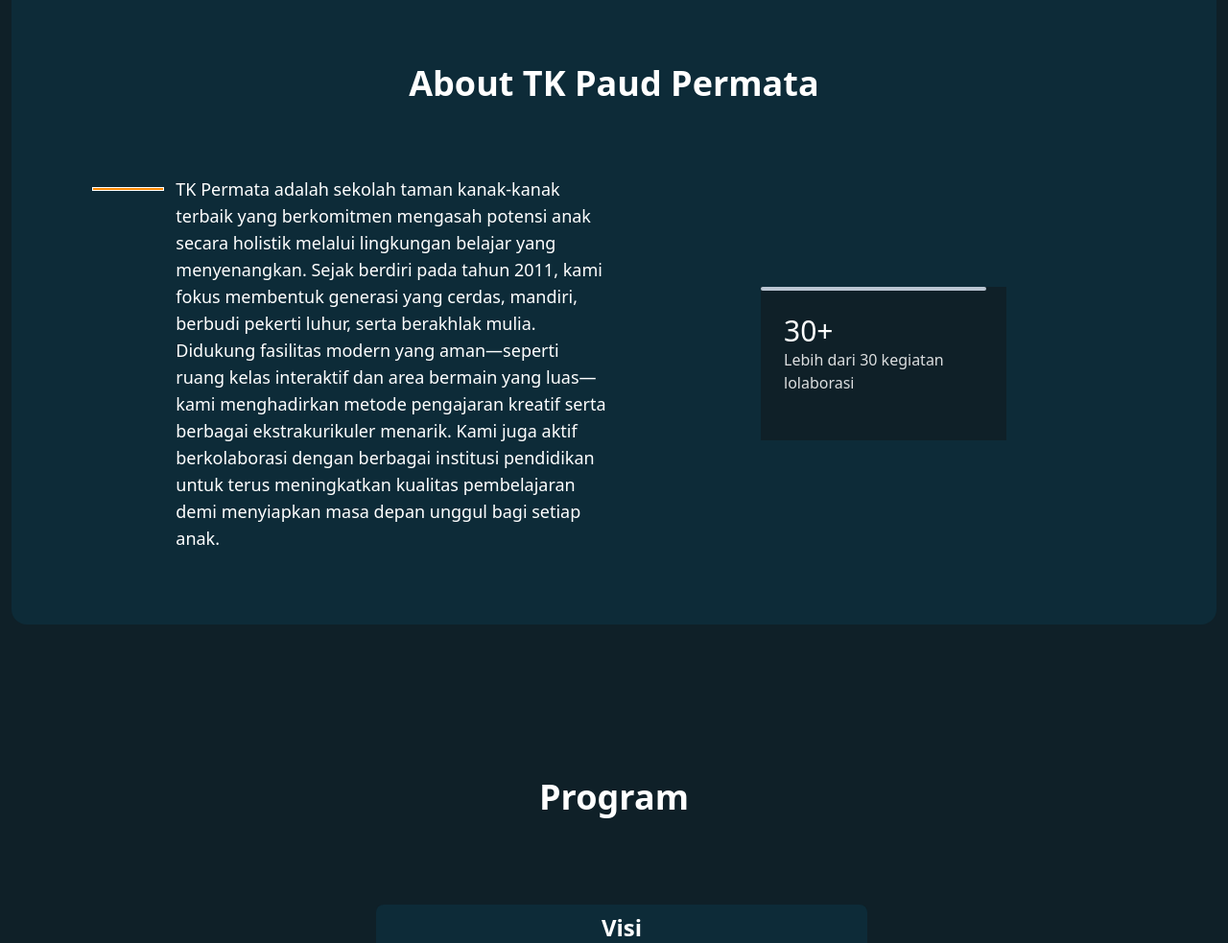
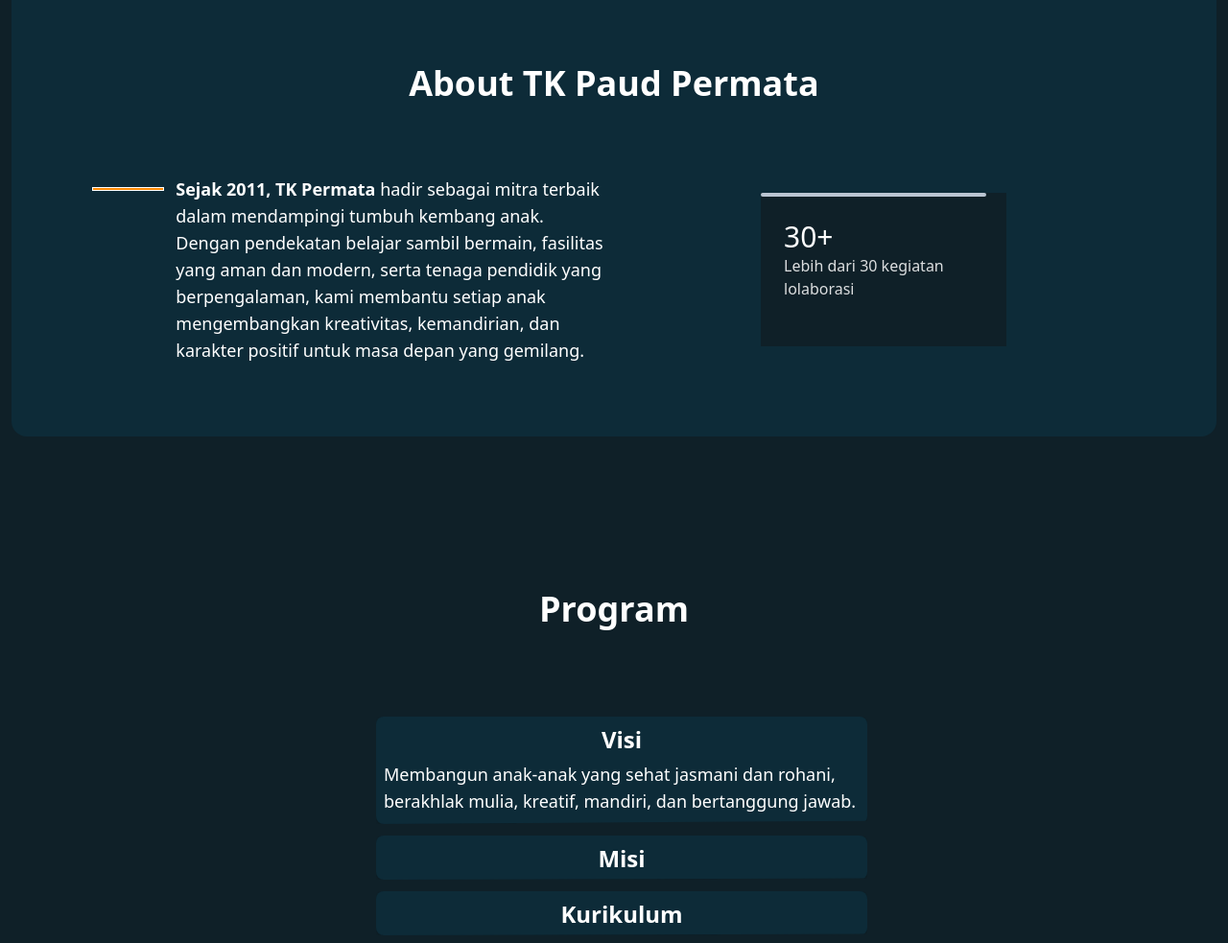
Before and after one commit to RayhanDev9/tkV2, a website: page index.html in a window 1280 px wide. Shown: the part 969-1952 px from the top of the page at 96% size. Drawn offline with nearby package versions, Linux system fonts and the light colour scheme.

Commit message:
refector : Pada bagian about

```diff
--- a/index.html
+++ b/index.html
@@ -222,16 +222,12 @@
               class="inline-block w-[10%] lg:w-[15%] h-1 border bg-orange-400 m-3"
             ></span>
             <p class="w-[90%] text-base md:text-lg">
-              TK Permata adalah sekolah taman kanak-kanak terbaik yang
-              berkomitmen mengasah potensi anak secara holistik melalui
-              lingkungan belajar yang menyenangkan. Sejak berdiri pada tahun
-              2011, kami fokus membentuk generasi yang cerdas, mandiri, berbudi
-              pekerti luhur, serta berakhlak mulia. Didukung fasilitas modern
-              yang aman—seperti ruang kelas interaktif dan area bermain yang
-              luas—kami menghadirkan metode pengajaran kreatif serta berbagai
-              ekstrakurikuler menarik. Kami juga aktif berkolaborasi dengan
-              berbagai institusi pendidikan untuk terus meningkatkan kualitas
-              pembelajaran demi menyiapkan masa depan unggul bagi setiap anak.
+              <strong>Sejak 2011, TK Permata</strong> hadir sebagai mitra
+              terbaik dalam mendampingi tumbuh kembang anak. Dengan pendekatan
+              belajar sambil bermain, fasilitas yang aman dan modern, serta
+              tenaga pendidik yang berpengalaman, kami membantu setiap anak
+              mengembangkan kreativitas, kemandirian, dan karakter positif untuk
+              masa depan yang gemilang.
             </p>
           </div>
           <div
@@ -247,13 +243,15 @@
               <h3 class="text-3xl">11+</h3>
               <p class="opacity-85">Telah berdiri lebih dari 10 tahun</p>
             </div>
-            <div class="px-6 p-7 hidden opacity-0"  data-id-about="3">
+            <div class="px-6 p-7 hidden opacity-0" data-id-about="3">
               <h3 class="text-3xl">30+</h3>
               <p class="opacity-85">Lebih dari 30 kegiatan lolaborasi</p>
             </div>
             <div class="px-6 p-7 hidden opacity-0" data-id-about="4">
-              <h3 class="text-3xl">500+ </h3>
-              <p class="opacity-85">Sudah mengajar lebih dari 500+ alumni bahagia</p>
+              <h3 class="text-3xl">500+</h3>
+              <p class="opacity-85">
+                Sudah mengajar lebih dari 500+ alumni bahagia
+              </p>
             </div>
           </div>
         </div>
```
